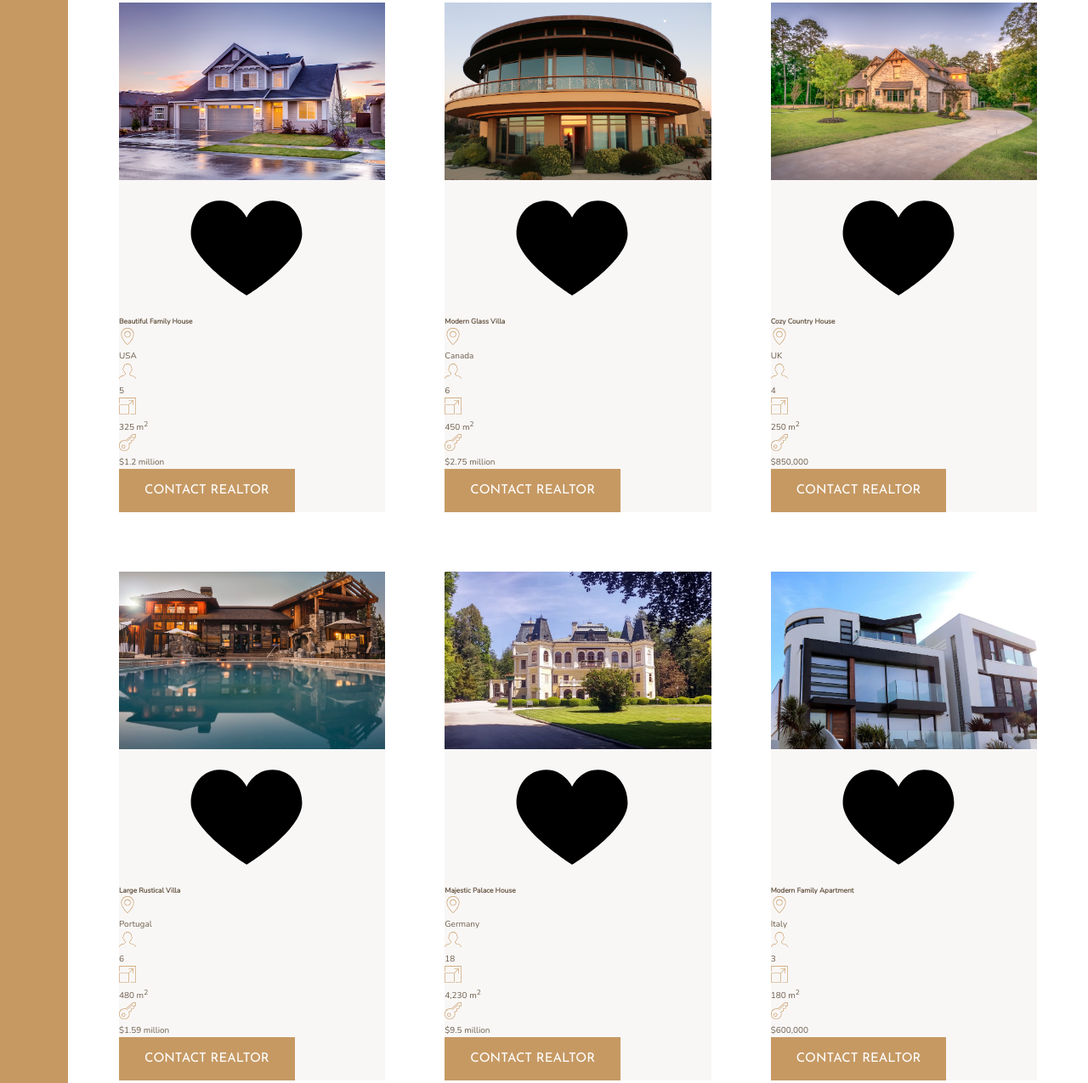
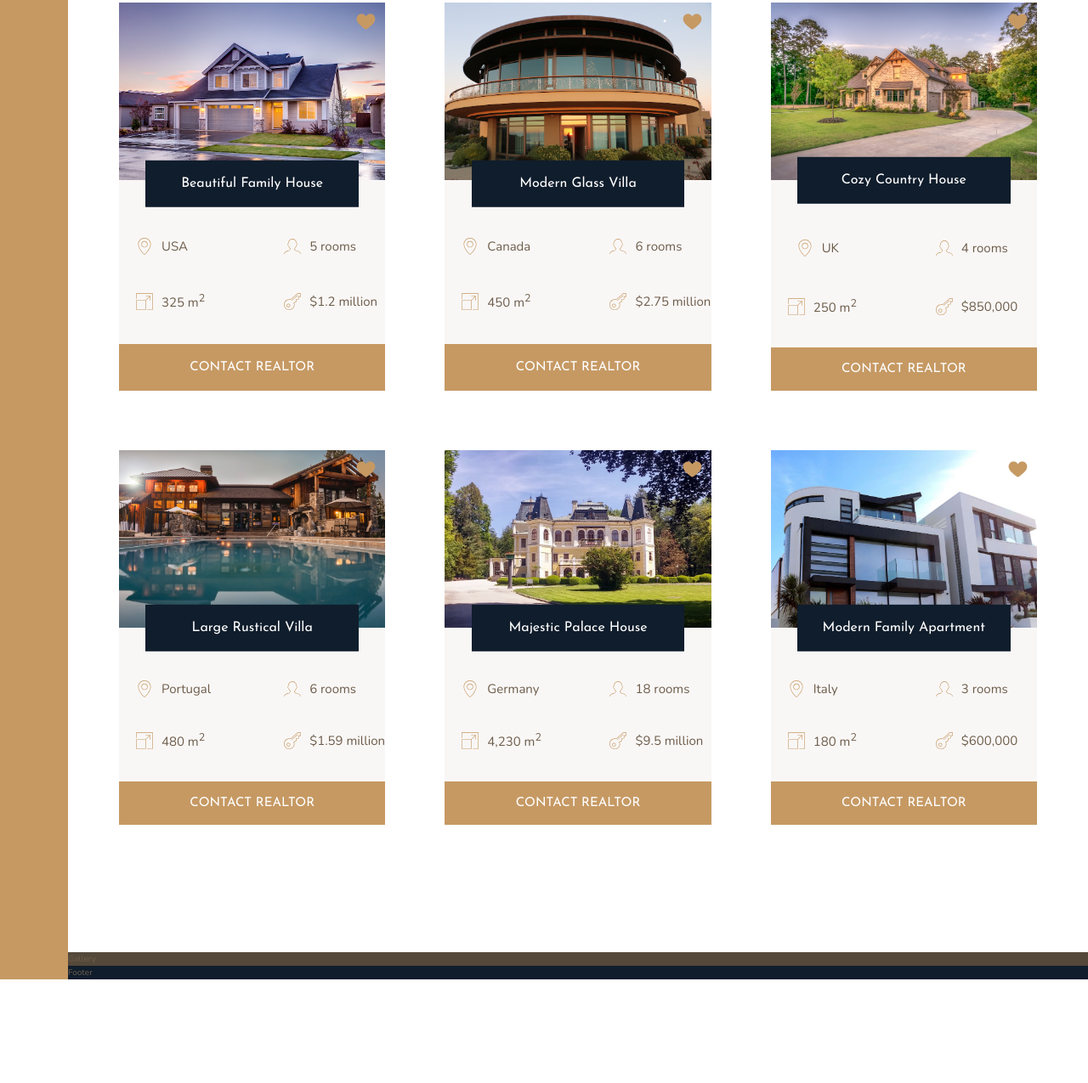
Before and after one commit to Chewie063/nexters-project, a website: page index.html in a window 1280 px wide. Shown: the part 1967-3242 px from the top of the page at 85% size. After the commit the page ends 3120 px from the top, so only its background shows below. Drawn offline with nearby package versions, Linux system fonts and the light colour scheme.

Commit message:
Finished styling the homes section

```diff
--- a/index.html
+++ b/index.html
@@ -89,7 +89,7 @@
 
             <div class="home">
                 <img src="img/house-1.jpeg" alt="House 1" class="home__img">
-                <svg class="home__icon">
+                <svg class="home__like">
                     <use xlink:href="img/sprite.svg#icon-heart-full"></use>
                 </svg>
                 <h5 class="home__name">Beautiful Family House</h5>
@@ -103,7 +103,7 @@
                     <svg class="home__icon">
                         <use xlink:href="img/sprite.svg#icon-profile-male"></use>
                     </svg>
-                    <p>5</p>
+                    <p>5 rooms</p>
                 </div>
                 <div class="home__area">
                     <svg class="home__icon">
@@ -117,14 +117,14 @@
                     </svg>
                     <p>$1.2 million</p>
                 </div>
-                <button class="btn">
+                <button class="btn home__btn">
                     Contact Realtor
                 </button>
             </div>
 
             <div class="home">
                 <img src="img/house-2.jpeg" alt="House 2" class="home__img">
-                <svg class="home__icon">
+                <svg class="home__like">
                     <use xlink:href="img/sprite.svg#icon-heart-full"></use>
                 </svg>
                 <h5 class="home__name">Modern Glass Villa</h5>
@@ -138,7 +138,7 @@
                     <svg class="home__icon">
                         <use xlink:href="img/sprite.svg#icon-profile-male"></use>
                     </svg>
-                    <p>6</p>
+                    <p>6 rooms</p>
                 </div>
                 <div class="home__area">
                     <svg class="home__icon">
@@ -152,19 +152,20 @@
                     </svg>
                     <p>$2.75 million</p>
                 </div>
-                <button class="btn">
+                <button class="btn home__btn">
                     Contact Realtor
                 </button>
             </div>
 
             <div class="home">
                 <img src="img/house-3.jpeg" alt="House 3" class="home__img">
-                <svg class="home__icon">
+                <svg class="home__like">
                     <use xlink:href="img/sprite.svg#icon-heart-full"></use>
                 </svg>
                 <h5 class="home__name">Cozy Country House</h5>
                 <div class="home__location">
-                    <svg class="home__icon">
+                    <svg class="home__like">
+
                         <use xlink:href="img/sprite.svg#icon-map-pin"></use>
                     </svg>
                     <p>UK</p>
@@ -173,7 +174,7 @@
                     <svg class="home__icon">
                         <use xlink:href="img/sprite.svg#icon-profile-male"></use>
                     </svg>
-                    <p>4</p>
+                    <p>4 rooms</p>
                 </div>
                 <div class="home__area">
                     <svg class="home__icon">
@@ -187,14 +188,14 @@
                     </svg>
                     <p>$850,000</p>
                 </div>
-                <button class="btn">
+                <button class="btn home__btn">
                     Contact Realtor
                 </button>
             </div>
 
             <div class="home">
                 <img src="img/house-4.jpeg" alt="House 4" class="home__img">
-                <svg class="home__icon">
+                <svg class="home__like">
                     <use xlink:href="img/sprite.svg#icon-heart-full"></use>
                 </svg>
                 <h5 class="home__name">Large Rustical Villa</h5>
@@ -208,7 +209,7 @@
                     <svg class="home__icon">
                         <use xlink:href="img/sprite.svg#icon-profile-male"></use>
                     </svg>
-                    <p>6</p>
+                    <p>6 rooms</p>
                 </div>
                 <div class="home__area">
                     <svg class="home__icon">
@@ -222,14 +223,14 @@
                     </svg>
                     <p>$1.59 million</p>
                 </div>
-                <button class="btn">
+                <button class="btn home__btn">
                     Contact Realtor
                 </button>
             </div>
 
             <div class="home">
                 <img src="img/house-5.jpeg" alt="House 5" class="home__img">
-                <svg class="home__icon">
+                <svg class="home__like">
                     <use xlink:href="img/sprite.svg#icon-heart-full"></use>
                 </svg>
                 <h5 class="home__name">Majestic Palace House</h5>
@@ -243,7 +244,7 @@
                     <svg class="home__icon">
                         <use xlink:href="img/sprite.svg#icon-profile-male"></use>
                     </svg>
-                    <p>18</p>
+                    <p>18 rooms</p>
                 </div>
                 <div class="home__area">
                     <svg class="home__icon">
@@ -257,14 +258,14 @@
                     </svg>
                     <p>$9.5 million</p>
                 </div>
-                <button class="btn">
+                <button class="btn home__btn">
                     Contact Realtor
                 </button>
             </div>
 
             <div class="home">
                 <img src="img/house-6.jpeg" alt="House 6" class="home__img">
-                <svg class="home__icon">
+                <svg class="home__like">
                     <use xlink:href="img/sprite.svg#icon-heart-full"></use>
                 </svg>
                 <h5 class="home__name">Modern Family Apartment</h5>
@@ -278,7 +279,7 @@
                     <svg class="home__icon">
                         <use xlink:href="img/sprite.svg#icon-profile-male"></use>
                     </svg>
-                    <p>3</p>
+                    <p>3 rooms</p>
                 </div>
                 <div class="home__area">
                     <svg class="home__icon">
@@ -292,7 +293,7 @@
                     </svg>
                     <p>$600,000</p>
                 </div>
-                <button class="btn">
+                <button class="btn home__btn">
                     Contact Realtor
                 </button>
             </div>
--- a/sass/_homes.scss
+++ b/sass/_homes.scss
@@ -10,16 +10,49 @@
 .home {
     background-color: $color-grey-light-1;
 
+    display: grid;
+    grid-template-columns: repeat(2, 1fr);
+    grid-gap: 3.5rem;
+
     &__img {
         width: 100%;
+        grid-row: 1 / 2;
+        grid-column: 1 / -1;
+        z-index: 1;
     }
 
     &__like {
-
+        grid-row: 1 / 2;
+        grid-column: 2 / 3;
+        fill: $color-primary;
+        height: 2.5rem;
+        width: 2.5rem;
+        z-index: 2;
+        justify-self: end;
+        margin: 1rem;
     }
 
     &__name {
+        grid-column: 1 / -1;
+        grid-row: 1 / 2;
+        z-index: 3;
 
+        width: 80%;
+        justify-self: center;
+        align-self: end;
+        font-family: $font-display;
+        font-size: 1.6rem;
+        text-align: center;
+        background-color: $color-secondary;
+        color: #FFF;
+        font-weight: 400;
+        padding: 1.5rem 1rem;
+        transform: translateY(50%);
+    }
+
+    &__location,
+    &__rooms {
+        margin-top: 2.5rem;
     }
 
     &__location,
@@ -27,16 +60,21 @@
     &__area,
     &__price {
 
+        font-size: 1.5rem;
+        margin-left: 2rem;
+        display: flex;
+        align-items: center;
+
         svg {
             fill: $color-primary;
             height: 2rem;
             width: 2rem;
+            margin-right: 1rem;
         }
+    }
 
-        p {
-
-        }
-
+    &__btn {
+        grid-column: 1 / -1;
     }
 
 
```
Also changed, not shown: css/style.css.
